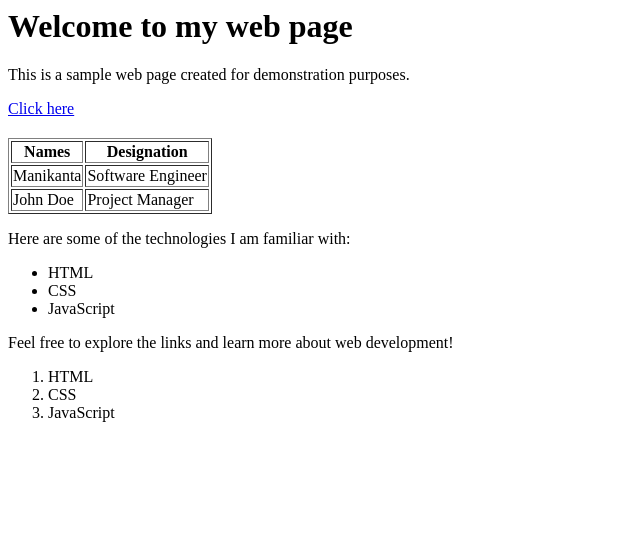
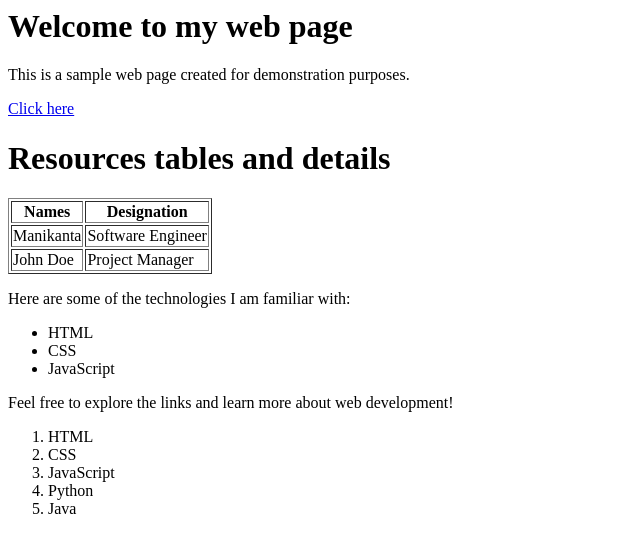
Before and after one commit to MANIKANATAMOYILA/web-html-code1, a plain HTML site: page Index.html in a window 1280 px wide. Shown: the whole page, without its empty margins (0-640 px from the left). Drawn offline with Linux system fonts and the light colour scheme.

Commit message:
Update HTML functionality

```diff
--- a/Index.html
+++ b/Index.html
@@ -14,7 +14,7 @@
         <a href="https://www.w3schools.com/html/default.asp" target="_blank">Click here</a>
         <br>
         <div>
-
+            <div><h1>Resources tables and details </h1></div>
         <table border="1">
             <tr>
                 <th>Names</th>
@@ -41,6 +41,8 @@
         <li>HTML</li>
         <li>CSS</li>
         <li>JavaScript</li>
+        <li>Python</li>
+        <li>Java</li>
     </ol>
     </body>
 </html>
```
